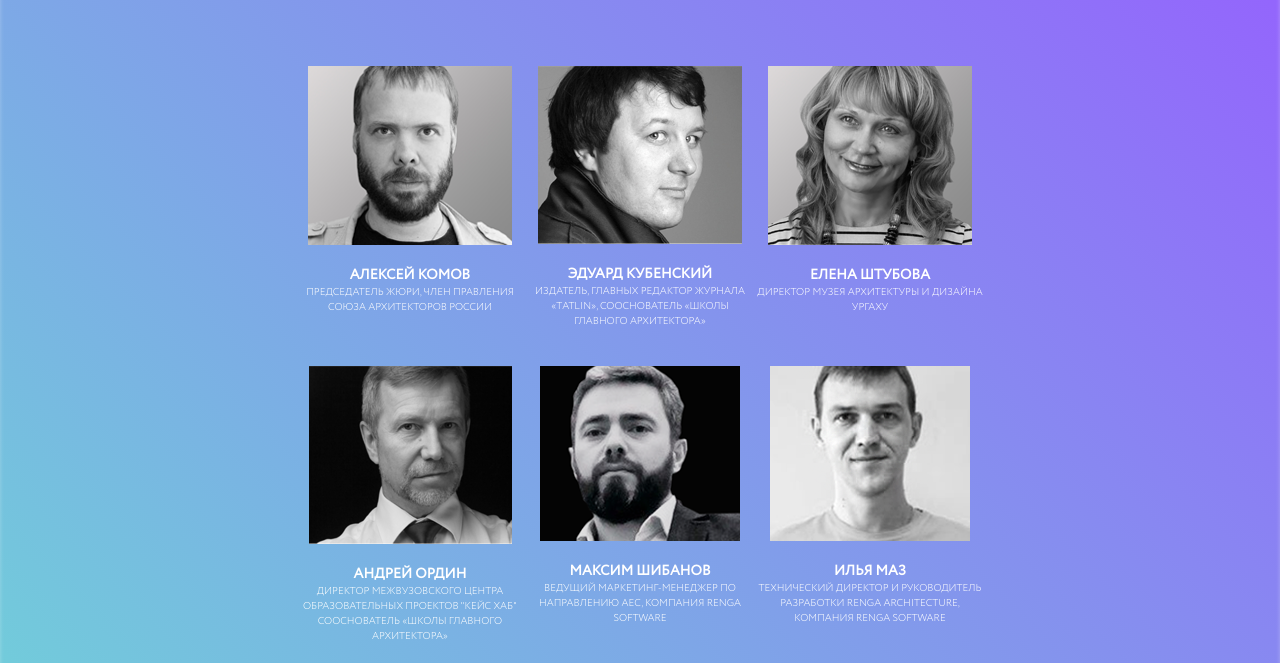
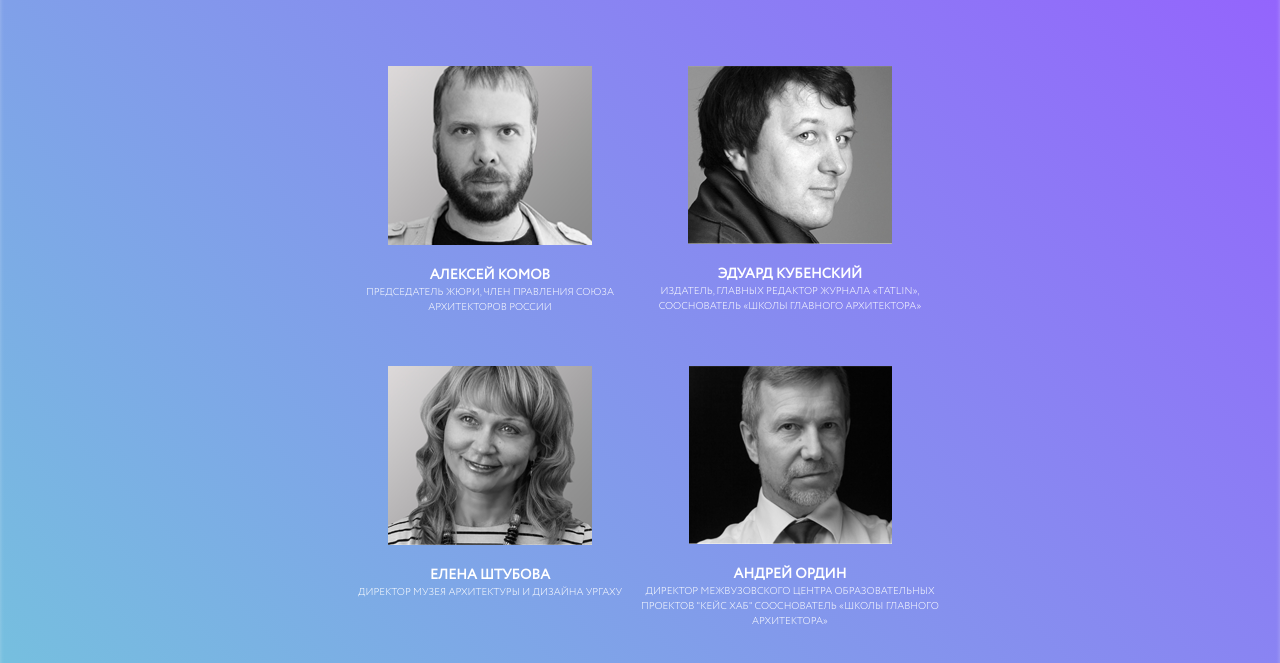
Before and after one commit to JosephYanArley/bim, a website: page public_html/index.html in a window 1280 px wide. Shown: the part 5125-5788 px from the top of the page. Drawn offline with nearby package versions, Linux system fonts and the light colour scheme.

Commit message:
Update main_bim.css

```diff
--- a/public_html/stylesheets/main_bim.css
+++ b/public_html/stylesheets/main_bim.css
@@ -830,6 +830,9 @@ footer{
         width:800px;
         justify-content: center;
     }
+    .seventh-slide-jury>div{
+        max-width:300px;
+    }
     .partners{
         flex-direction: column;
         justify-content: center;
```
